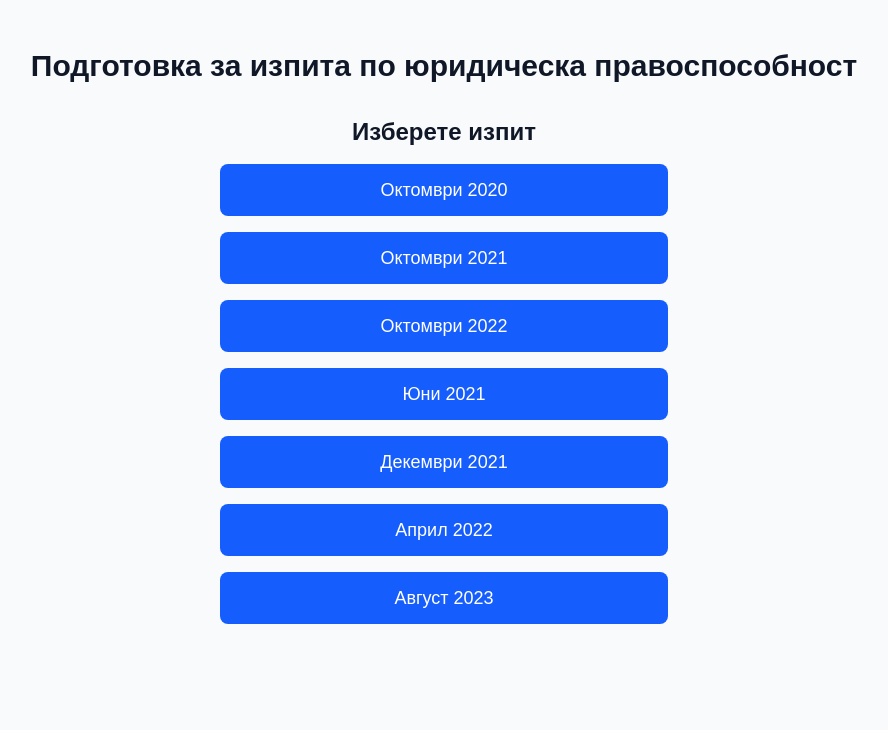
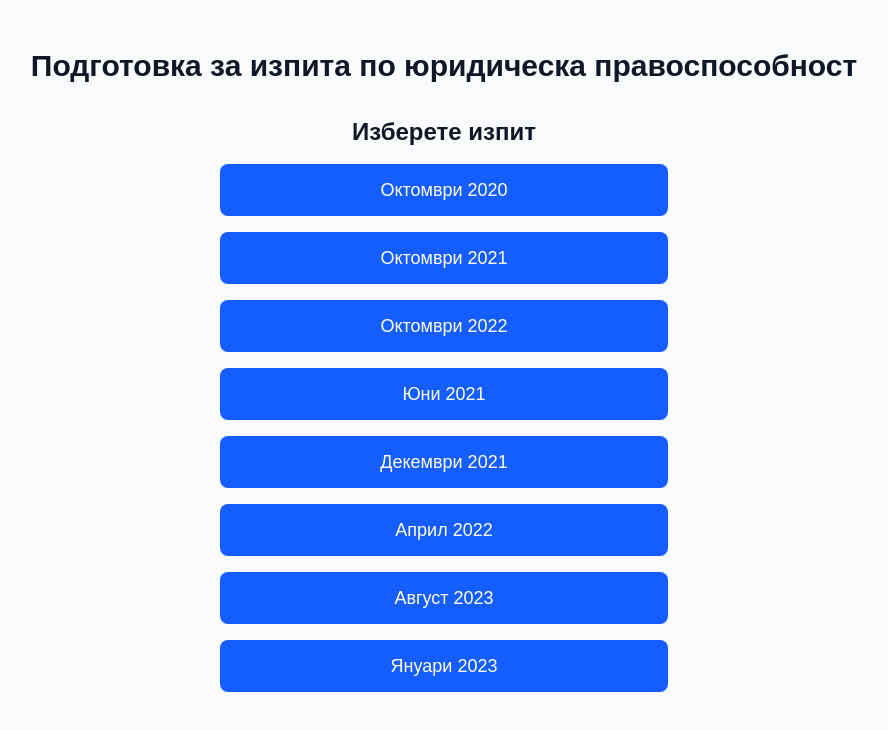
Before and after one commit to NikolayAvramov/quizapp, a Next.js app: page / in a window 1280 px wide. Shown: the top 730 px of the page, without its empty margins (196-1084 px from the left). Built offline with nearby package versions, Linux system fonts and the light colour scheme.

Commit message:
Add test for selection

```diff
--- a/components/Quiz.jsx
+++ b/components/Quiz.jsx
@@ -10,6 +10,7 @@ const dataFileMap = {
   "Декември 2021": () => import("../tests/December2021.json"),
   "Април 2022": () => import("../tests/April2022.json"),
   "Август 2023": () => import("../tests/August2023.json"),
+  "Януари 2023": () => import("../tests/January2023.json"),
 };
 
 // Fisher-Yates shuffle algorithm
```
